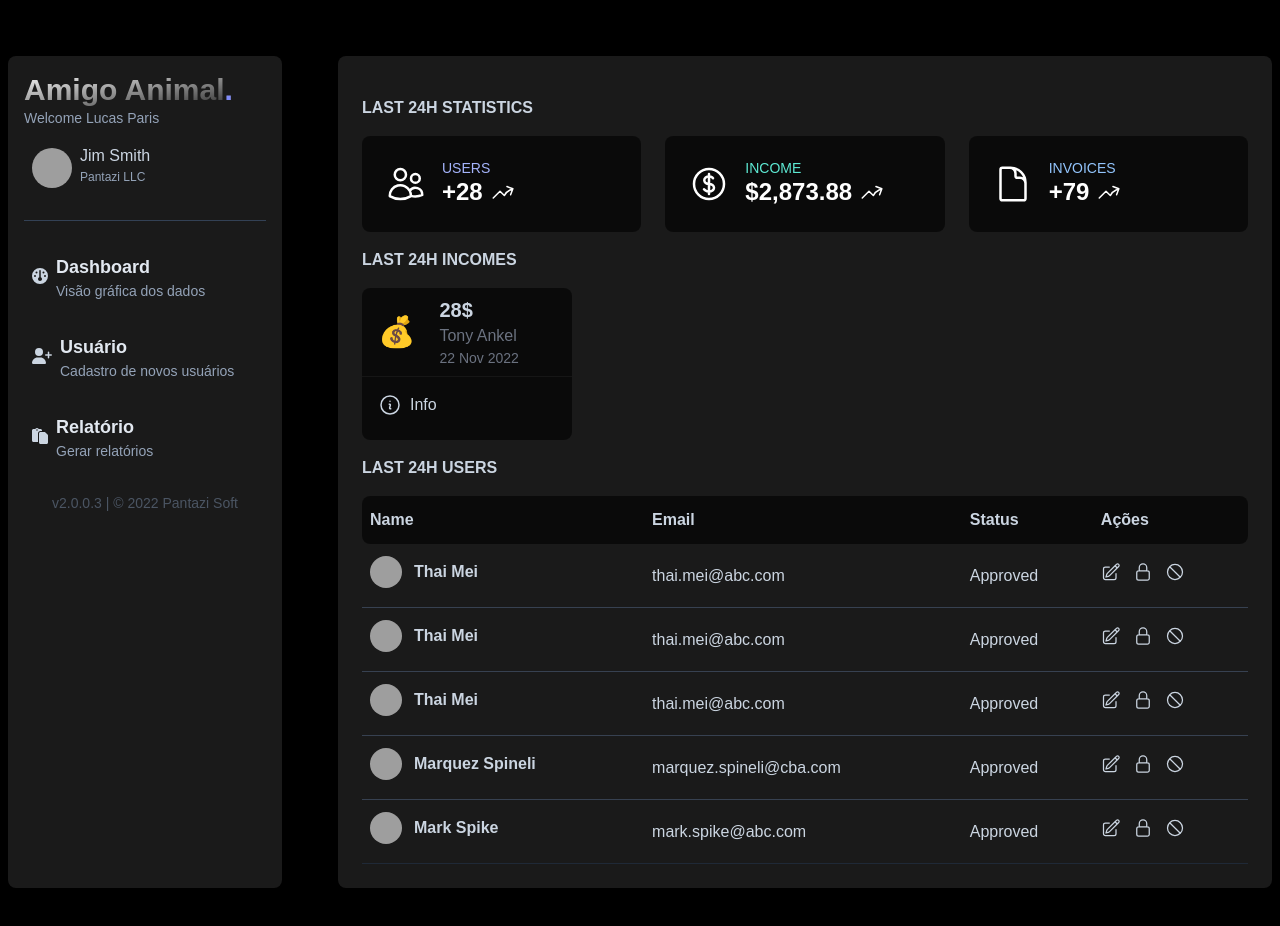
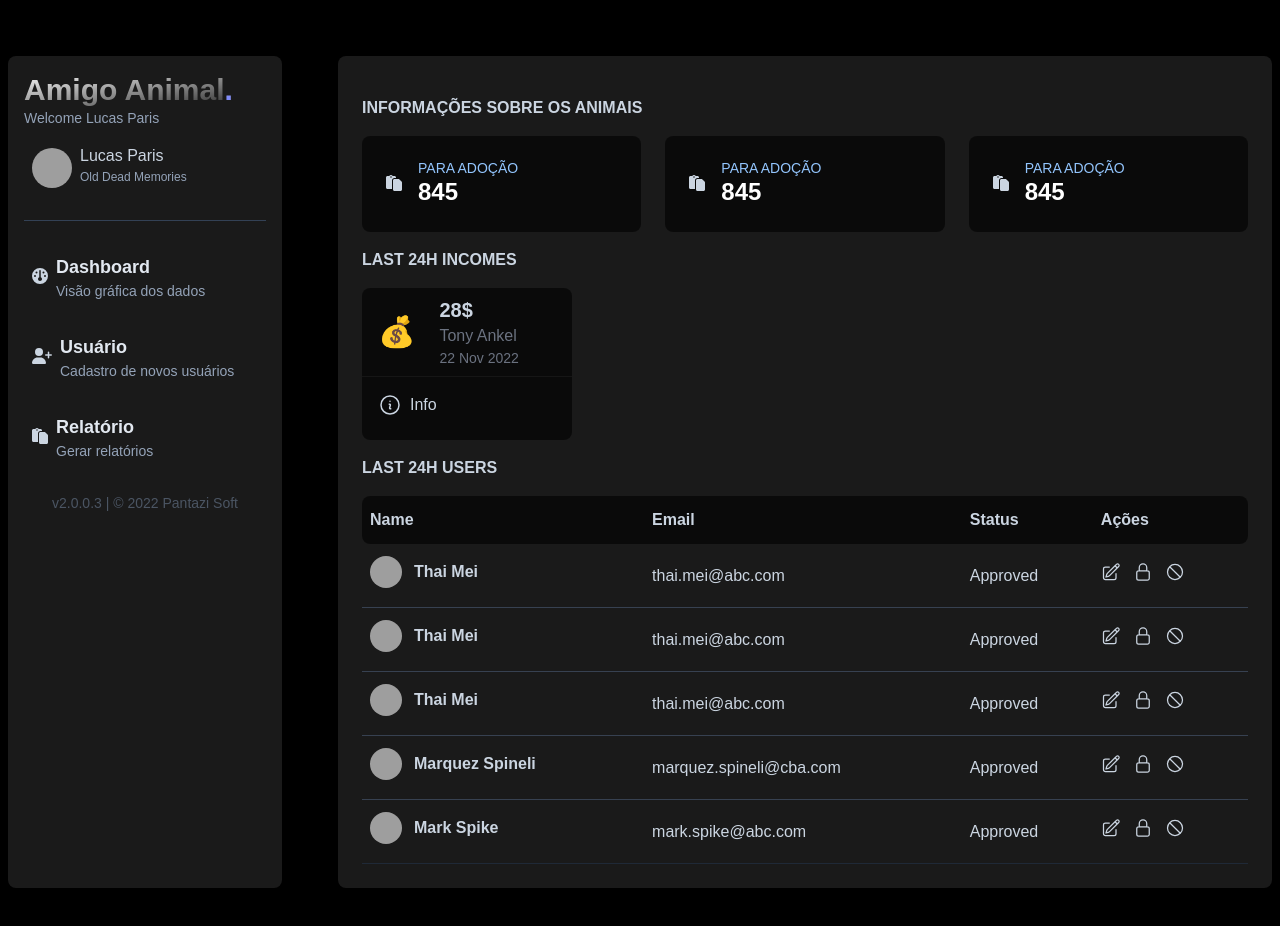
Before and after one commit to lucashparis/animal-friend, a React (Create React App) app in the folder frontend/: page / in a window 1280 px wide. Shown: the top 926 px of the page. Built offline with nearby package versions, Linux system fonts and the light colour scheme; grey boxes are pictures that could not be loaded; a web font is replaced by a local one.

Commit message:
feat: Implement component MiniDashboard

```diff
--- a/frontend/src/components/itemMenu/ItemMenu.jsx
+++ b/frontend/src/components/itemMenu/ItemMenu.jsx
@@ -1,5 +1,4 @@
 import '../../pages/Home/index.css';
-import { FontAwesomeIcon } from '@fortawesome/react-fontawesome'
 
 function ItemMenu(props) {
     return (
--- /dev/null
+++ b/frontend/src/components/miniDashboard/MiniDashboard.jsx
@@ -0,0 +1,21 @@
+import '../../pages/Home/index.css';
+
+function MiniDashboard(props) {
+    return (
+        <div class="bg-black/60 p-6 rounded-lg">
+            <div class="flex flex-row space-x-4 items-center">
+                <div id="stats-1">
+                    {props.icon}
+                </div>
+                <div>
+                    <p class="text-blue-300 text-sm font-medium uppercase leading-4">{props.title}</p>
+                    <p class="text-white font-bold text-2xl inline-flex items-center space-x-2">
+                        <span>{props.data}</span>
+                    </p>
+                </div>
+            </div>
+        </div>
+    );
+}
+
+export default MiniDashboard;
--- a/frontend/src/pages/Home/Home.jsx
+++ b/frontend/src/pages/Home/Home.jsx
@@ -4,6 +4,7 @@ import ItemMenu from '../../components/itemMenu/ItemMenu';
 
 import { FontAwesomeIcon } from '@fortawesome/react-fontawesome'
 import { faFileClipboard, faGauge, faUserPlus } from '@fortawesome/free-solid-svg-icons'
+import MiniDashboard from '../../components/miniDashboard/MiniDashboard';
 
 function Home() {
     return (
@@ -17,8 +18,8 @@ function Home() {
                             <img class="rounded-full w-10 h-10 relative object-cover" src="https://img.freepik.com/free-photo/no-problem-concept-bearded-man-makes-okay-gesture-has-everything-control-all-fine-gesture-wears-spectacles-jumper-poses-against-pink-wall-says-i-got-this-guarantees-something_273609-42817.jpg?w=1800&t=st=1669749937~exp=1669750537~hmac=4c5ab249387d44d91df18065e1e33956daab805bee4638c7fdbf83c73d62f125" alt="" />
                         </div>
                         <div>
-                            <p class="font-medium group-hover:text-indigo-400 leading-4">Jim Smith</p>
-                            <span class="text-xs text-slate-400">Pantazi LLC</span>
+                            <p class="font-medium group-hover:text-indigo-400 leading-4">Lucas Paris</p>
+                            <span class="text-xs text-slate-400">Old Dead Memories</span>
                         </div>
                     </a>
                     <hr class="my-2 border-slate-700" />
@@ -31,68 +32,11 @@ function Home() {
                 </div>
                 <div id="content" class="bg-white/10 col-span-9 rounded-lg p-6">
                     <div id="24h">
-                        <h1 class="font-bold py-4 uppercase">Last 24h Statistics</h1>
+                        <h1 class="font-bold py-4 uppercase">Informações sobre os animais</h1>
                         <div id="stats" class="grid gird-cols-1 md:grid-cols-2 lg:grid-cols-3 gap-6">
-                            <div class="bg-black/60 to-white/5 p-6 rounded-lg">
-                                <div class="flex flex-row space-x-4 items-center">
-                                    <div id="stats-1">
-                                        <svg xmlns="http://www.w3.org/2000/svg" fill="none" viewBox="0 0 24 24" stroke-width="1.5" stroke="currentColor" class="w-10 h-10 text-white">
-                                            <path stroke-linecap="round" stroke-linejoin="round" d="M15 19.128a9.38 9.38 0 002.625.372 9.337 9.337 0 004.121-.952 4.125 4.125 0 00-7.533-2.493M15 19.128v-.003c0-1.113-.285-2.16-.786-3.07M15 19.128v.106A12.318 12.318 0 018.624 21c-2.331 0-4.512-.645-6.374-1.766l-.001-.109a6.375 6.375 0 0111.964-3.07M12 6.375a3.375 3.375 0 11-6.75 0 3.375 3.375 0 016.75 0zm8.25 2.25a2.625 2.625 0 11-5.25 0 2.625 2.625 0 015.25 0z" />
-                                        </svg>
-                                    </div>
-                                    <div>
-                                        <p class="text-indigo-300 text-sm font-medium uppercase leading-4">Users</p>
-                                        <p class="text-white font-bold text-2xl inline-flex items-center space-x-2">
-                                            <span>+28</span>
-                                            <span>
-                                                <svg xmlns="http://www.w3.org/2000/svg" fill="none" viewBox="0 0 24 24" stroke-width="1.5" stroke="currentColor" class="w-6 h-6">
-                                                    <path stroke-linecap="round" stroke-linejoin="round" d="M2.25 18L9 11.25l4.306 4.307a11.95 11.95 0 015.814-5.519l2.74-1.22m0 0l-5.94-2.28m5.94 2.28l-2.28 5.941" />
-                                                </svg>
-                                            </span>
-                                        </p>
-                                    </div>
-                                </div>
-                            </div>
-                            <div class="bg-black/60 p-6 rounded-lg">
-                                <div class="flex flex-row space-x-4 items-center">
-                                    <div id="stats-1">
-                                        <svg xmlns="http://www.w3.org/2000/svg" fill="none" viewBox="0 0 24 24" stroke-width="1.5" stroke="currentColor" class="w-10 h-10 text-white">
-                                            <path stroke-linecap="round" stroke-linejoin="round" d="M12 6v12m-3-2.818l.879.659c1.171.879 3.07.879 4.242 0 1.172-.879 1.172-2.303 0-3.182C13.536 12.219 12.768 12 12 12c-.725 0-1.45-.22-2.003-.659-1.106-.879-1.106-2.303 0-3.182s2.9-.879 4.006 0l.415.33M21 12a9 9 0 11-18 0 9 9 0 0118 0z" />
-                                        </svg>
-                                    </div>
-                                    <div>
-                                        <p class="text-teal-300 text-sm font-medium uppercase leading-4">Income</p>
-                                        <p class="text-white font-bold text-2xl inline-flex items-center space-x-2">
-                                            <span>$2,873.88</span>
-                                            <span>
-                                                <svg xmlns="http://www.w3.org/2000/svg" fill="none" viewBox="0 0 24 24" stroke-width="1.5" stroke="currentColor" class="w-6 h-6">
-                                                    <path stroke-linecap="round" stroke-linejoin="round" d="M2.25 18L9 11.25l4.306 4.307a11.95 11.95 0 015.814-5.519l2.74-1.22m0 0l-5.94-2.28m5.94 2.28l-2.28 5.941" />
-                                                </svg>
-                                            </span>
-                                        </p>
-                                    </div>
-                                </div>
-                            </div>
-                            <div class="bg-black/60 p-6 rounded-lg">
-                                <div class="flex flex-row space-x-4 items-center">
-                                    <div id="stats-1">
-                                        <svg xmlns="http://www.w3.org/2000/svg" fill="none" viewBox="0 0 24 24" stroke-width="1.5" stroke="currentColor" class="w-10 h-10 text-white">
-                                            <path stroke-linecap="round" stroke-linejoin="round" d="M19.5 14.25v-2.625a3.375 3.375 0 00-3.375-3.375h-1.5A1.125 1.125 0 0113.5 7.125v-1.5a3.375 3.375 0 00-3.375-3.375H8.25m2.25 0H5.625c-.621 0-1.125.504-1.125 1.125v17.25c0 .621.504 1.125 1.125 1.125h12.75c.621 0 1.125-.504 1.125-1.125V11.25a9 9 0 00-9-9z" />
-                                        </svg>
-                                    </div>
-                                    <div>
-                                        <p class="text-blue-300 text-sm font-medium uppercase leading-4">Invoices</p>
-                                        <p class="text-white font-bold text-2xl inline-flex items-center space-x-2">
-                                            <span>+79</span>
-                                            <span>
-                                                <svg xmlns="http://www.w3.org/2000/svg" fill="none" viewBox="0 0 24 24" stroke-width="1.5" stroke="currentColor" class="w-6 h-6">
-                                                    <path stroke-linecap="round" stroke-linejoin="round" d="M2.25 18L9 11.25l4.306 4.307a11.95 11.95 0 015.814-5.519l2.74-1.22m0 0l-5.94-2.28m5.94 2.28l-2.28 5.941" />
-                                                </svg>
-                                            </span>
-                                        </p>
-                                    </div>
-                                </div>
-                            </div>
+                            <MiniDashboard icon={<FontAwesomeIcon icon={faFileClipboard} />} title={'Para adoção'} data={845} />
+                            <MiniDashboard icon={<FontAwesomeIcon icon={faFileClipboard} />} title={'Para adoção'} data={845} />
+                            <MiniDashboard icon={<FontAwesomeIcon icon={faFileClipboard} />} title={'Para adoção'} data={845} />
                         </div>
                     </div>
                     <div id="last-incomes">
```
Also changed, not shown: 1 other file (tests, documents, lock files or other folders).
